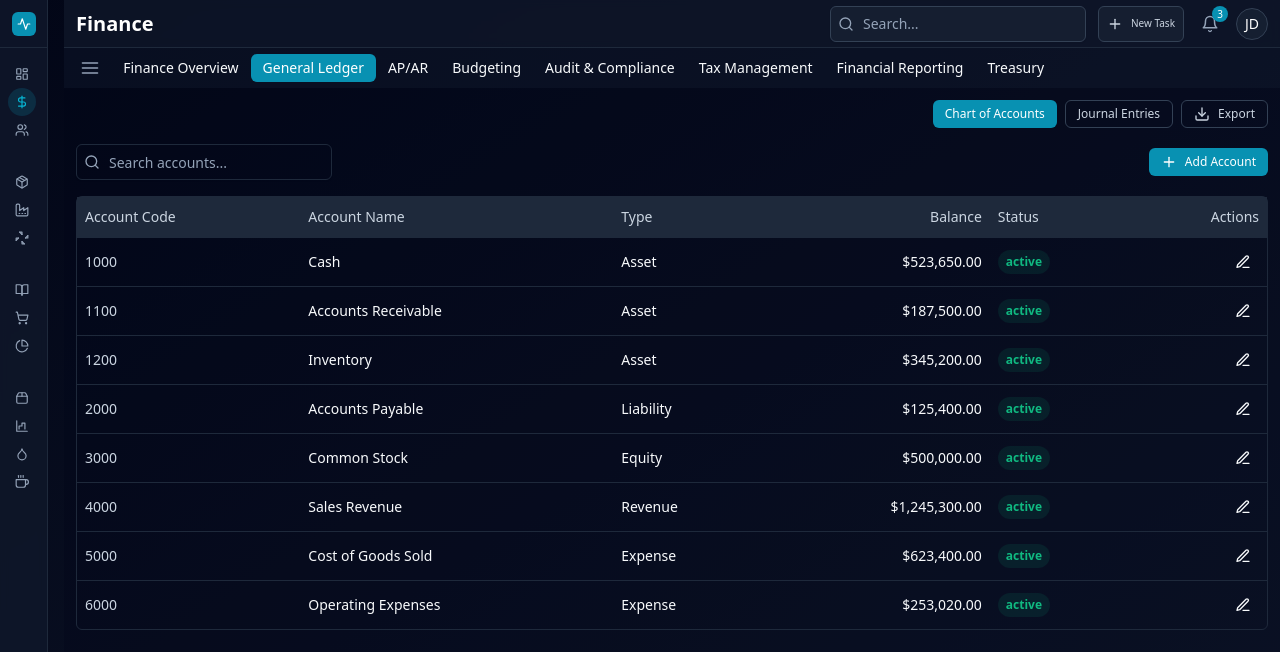
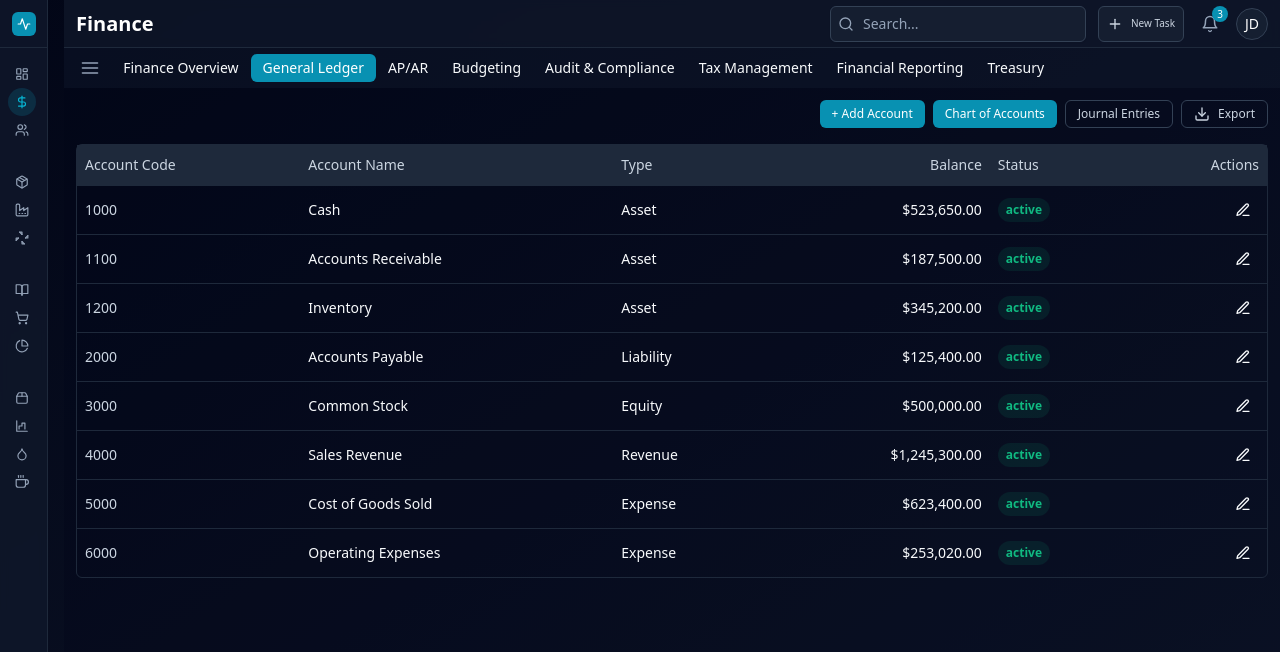
Before and after one commit to Mohamad-Kahil/Extended-ERP-Micro-Digits, a React (Vite) app: page /finance in a window 1280 px wide. Shown: the top 652 px of the page. Built offline with nearby package versions, Linux system fonts and the light colour scheme.

Commit message:
finance 1

```diff
--- a/src/modules/Finance/components/GeneralLedger/ChartOfAccounts.tsx
+++ b/src/modules/Finance/components/GeneralLedger/ChartOfAccounts.tsx
@@ -106,50 +106,6 @@ const ChartOfAccounts = () => {
 
   return (
     <div className="space-y-4">
-      <div className="flex items-center justify-between">
-        <div className="relative w-64">
-          <svg
-            xmlns="http://www.w3.org/2000/svg"
-            width="16"
-            height="16"
-            viewBox="0 0 24 24"
-            fill="none"
-            stroke="currentColor"
-            strokeWidth="2"
-            strokeLinecap="round"
-            strokeLinejoin="round"
-            className="absolute left-2 top-2.5 h-4 w-4 text-slate-400"
-          >
-            <circle cx="11" cy="11" r="8" />
-            <path d="m21 21-4.3-4.3" />
-          </svg>
-          <Input
-            placeholder="Search accounts..."
-            className="pl-8"
-            value={searchTerm}
-            onChange={(e) => setSearchTerm(e.target.value)}
-          />
-        </div>
-        <Button className="bg-cyan-600 hover:bg-cyan-700">
-          <svg
-            xmlns="http://www.w3.org/2000/svg"
-            width="16"
-            height="16"
-            viewBox="0 0 24 24"
-            fill="none"
-            stroke="currentColor"
-            strokeWidth="2"
-            strokeLinecap="round"
-            strokeLinejoin="round"
-            className="mr-2"
-          >
-            <path d="M5 12h14" />
-            <path d="M12 5v14" />
-          </svg>
-          Add Account
-        </Button>
-      </div>
-
       <div className="rounded-md border border-slate-800">
         <Table>
           <TableHeader className="bg-slate-800">
--- a/src/modules/Finance/components/GeneralLedger/GeneralLedger.tsx
+++ b/src/modules/Finance/components/GeneralLedger/GeneralLedger.tsx
@@ -12,6 +12,15 @@ const GeneralLedger = () => {
     <div className="space-y-4">
       <div className="flex justify-end">
         <div className="flex space-x-2">
+          <Button
+            variant={activeView === "accounts" ? "default" : "outline"}
+            onClick={() => setActiveView("accounts")}
+            className={
+              activeView === "accounts" ? "bg-cyan-600 hover:bg-cyan-700" : ""
+            }
+          >
+            + Add Account
+          </Button>
           <Button
             variant={activeView === "accounts" ? "default" : "outline"}
             onClick={() => setActiveView("accounts")}
```
